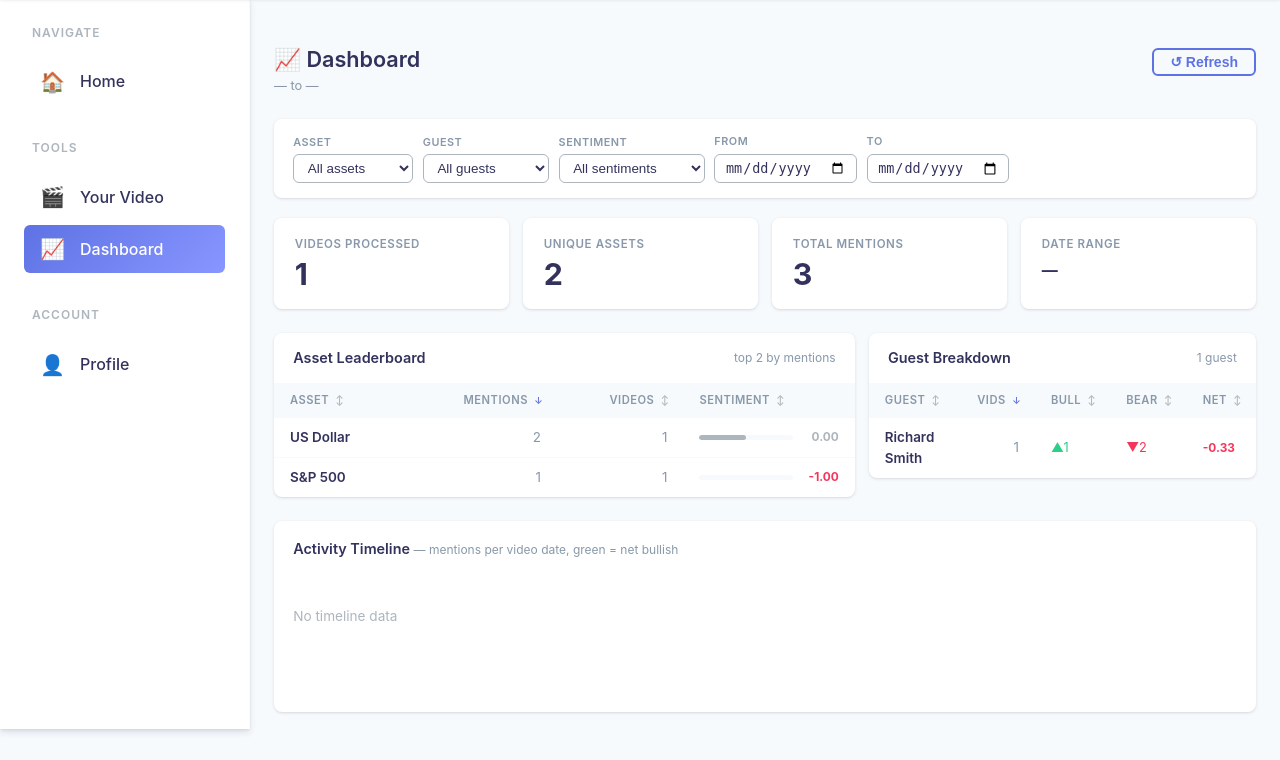
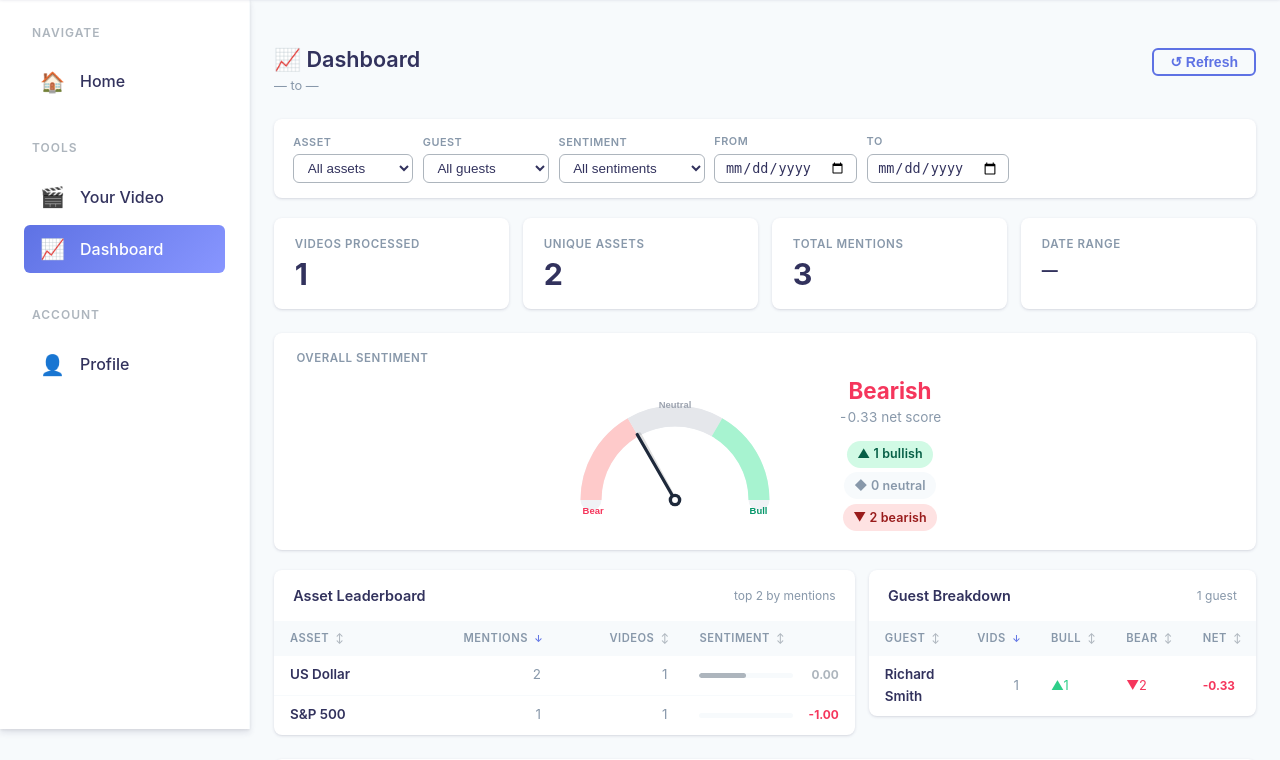
Before and after one commit to pawelofficial/tube-alpha.pro, a FastAPI app: page /dashboard in a window 1280 px wide. Shown: the part 71-831 px from the top of the page. Before the commit the page ends 807 px from the top, so only its background shows below. Run offline with FastAPI, Linux system fonts and the light colour scheme; data comes from the database, SQL or seed files in the repository.

Commit message:
dashboard gauge

```diff
--- a/templates/dashboard.html
+++ b/templates/dashboard.html
@@ -254,6 +254,60 @@
     margin-left: .25rem;
   }
 
+  /* ── Sentiment gauge ── */
+  .gauge-panel {
+    background: var(--bg-primary);
+    border-radius: var(--radius-lg);
+    box-shadow: var(--shadow-sm);
+    padding: 1rem 1.4rem 1.2rem;
+    margin-bottom: 1.25rem;
+  }
+  .gauge-heading {
+    font-size: .72rem;
+    font-weight: 600;
+    text-transform: uppercase;
+    letter-spacing: .5px;
+    color: var(--text-secondary);
+    margin-bottom: .75rem;
+  }
+  .gauge-body {
+    display: flex;
+    align-items: center;
+    justify-content: center;
+    gap: 2.5rem;
+    flex-wrap: wrap;
+  }
+  .gauge-svg-wrap { flex-shrink: 0; width: 210px; }
+  .gauge-text { text-align: center; min-width: 140px; }
+  .gauge-category {
+    font-size: 1.4rem;
+    font-weight: 700;
+    line-height: 1.1;
+    margin-bottom: .2rem;
+  }
+  .gauge-score {
+    font-size: .85rem;
+    color: var(--text-secondary);
+    font-variant-numeric: tabular-nums;
+    margin-bottom: .75rem;
+  }
+  .gauge-pills {
+    display: flex;
+    flex-direction: column;
+    gap: .3rem;
+    align-items: center;
+  }
+  .gauge-pill {
+    font-size: .78rem;
+    padding: .22rem .65rem;
+    border-radius: 99px;
+    font-weight: 600;
+    letter-spacing: .01em;
+  }
+  .gauge-pill.bull { background: #d1fae5; color: #065f46; }
+  .gauge-pill.bear { background: #fee2e2; color: #991b1b; }
+  .gauge-pill.neut { background: var(--bg-secondary); color: var(--text-secondary); }
+
   /* ── Sortable headers ── */
   .th-sort {
     cursor: pointer;
@@ -337,6 +391,11 @@
         <div class="stat-label">Date range</div>
         <div class="stat-value sm" id="stat-dates">—</div>
       </div>
+    </div>
+
+    <!-- Sentiment gauge -->
+    <div class="gauge-panel" id="gauge-panel">
+      <div class="state-box" style="min-height: 80px;"><div class="spinner"></div></div>
     </div>
 
     <!-- Asset leaderboard + Guest breakdown -->
@@ -589,6 +648,7 @@
       const data = await res.json();
 
       renderStats(data.stats || {});
+      renderGauge(data.stats || {});
       renderGrid(data.assets || [], data.guests || []);
       renderTimeline(data.timeline || []);
 
@@ -611,6 +671,59 @@
       document.getElementById(id).textContent = '—';
     });
     document.getElementById('dash-meta').textContent = 'Loading…';
+  }
+
+  function renderGauge(s) {
+    const bullish  = s.total_bullish  || 0;
+    const bearish  = s.total_bearish  || 0;
+    const mentions = s.total_mentions || 0;
+    const neutral  = Math.max(0, mentions - bullish - bearish);
+    const score    = s.net_score ?? 0;   // [-1, 1]
+
+    let category, catColor;
+    if      (score >  0.5) { category = 'Strongly Bullish'; catColor = '#059669'; }
+    else if (score >  0.1) { category = 'Bullish';          catColor = '#2dce89'; }
+    else if (score > -0.1) { category = 'Neutral';          catColor = '#9ca3af'; }
+    else if (score > -0.5) { category = 'Bearish';          catColor = '#f5365c'; }
+    else                   { category = 'Strongly Bearish'; catColor = '#be123c'; }
+
+    const rotation  = score * 90;
+    const scoreText = (score >= 0 ? '+' : '') + score.toFixed(2);
+
+    // Semi-circle arc:  centre (100,100) radius 80
+    // left (180°) → (20,100) | zone split at 120° → (60,30.7) and 60° → (140,30.7) | right (0°) → (180,100)
+    const svg = `<svg viewBox="0 0 200 115" xmlns="http://www.w3.org/2000/svg" style="width:100%;display:block;overflow:visible;">
+      <path d="M 20 100 A 80 80 0 0 1 180 100" fill="none" stroke="#f0f2f5" stroke-width="20" stroke-linecap="round"/>
+      <path d="M 20 100   A 80 80 0 0 1 60  30.7" fill="none" stroke="#fecaca" stroke-width="20"/>
+      <path d="M 60  30.7 A 80 80 0 0 1 140 30.7" fill="none" stroke="#e5e7eb" stroke-width="20"/>
+      <path d="M 140 30.7 A 80 80 0 0 1 180 100"  fill="none" stroke="#a7f3d0" stroke-width="20"/>
+      <line x1="100" y1="98" x2="100" y2="29"
+        stroke="rgba(0,0,0,.12)" stroke-width="4" stroke-linecap="round"
+        transform="rotate(${rotation + 1.5}, 100, 100)"/>
+      <line x1="100" y1="100" x2="100" y2="28"
+        stroke="#1e293b" stroke-width="3" stroke-linecap="round"
+        transform="rotate(${rotation}, 100, 100)"/>
+      <circle cx="100" cy="100" r="6"   fill="#1e293b"/>
+      <circle cx="100" cy="100" r="2.8" fill="white"/>
+      <text x="12"  y="113" font-size="9" fill="#f5365c" font-family="sans-serif" font-weight="700">Bear</text>
+      <text x="100" y="12"  font-size="9" fill="#9ca3af" font-family="sans-serif" font-weight="700" text-anchor="middle">Neutral</text>
+      <text x="188" y="113" font-size="9" fill="#059669" font-family="sans-serif" font-weight="700" text-anchor="end">Bull</text>
+    </svg>`;
+
+    document.getElementById('gauge-panel').innerHTML = `
+      <div class="gauge-heading">Overall Sentiment</div>
+      <div class="gauge-body">
+        <div class="gauge-svg-wrap">${svg}</div>
+        <div class="gauge-text">
+          <div class="gauge-category" style="color:${catColor};">${esc(category)}</div>
+          <div class="gauge-score">${scoreText} net score</div>
+          <div class="gauge-pills">
+            <span class="gauge-pill bull">▲ ${bullish} bullish</span>
+            <span class="gauge-pill neut">◆ ${neutral} neutral</span>
+            <span class="gauge-pill bear">▼ ${bearish} bearish</span>
+          </div>
+        </div>
+      </div>`;
   }
 
   function renderStats(s) {
--- a/tube_alpha/services/data.py
+++ b/tube_alpha/services/data.py
@@ -390,15 +390,22 @@ class DataService:
 
         stats = self._db.fetch_one(f"""
             SELECT
-                COUNT(DISTINCT c.video_id)  AS total_videos,
-                COUNT(DISTINCT a.asset)     AS total_assets,
-                COUNT(a.no)                 AS total_mentions,
-                MIN(c.video_date)           AS earliest_date,
-                MAX(c.video_date)           AS latest_date
+                COUNT(DISTINCT c.video_id)                                                          AS total_videos,
+                COUNT(DISTINCT a.asset)                                                             AS total_assets,
+                COUNT(a.no)                                                                         AS total_mentions,
+                MIN(c.video_date)                                                                   AS earliest_date,
+                MAX(c.video_date)                                                                   AS latest_date,
+                SUM(CASE WHEN LOWER(a.sentiment) LIKE '%bullish%' THEN 1 ELSE 0 END)               AS total_bullish,
+                SUM(CASE WHEN LOWER(a.sentiment) LIKE '%bearish%' THEN 1 ELSE 0 END)               AS total_bearish
             FROM channels c
             JOIN answers a ON a.video_id = c.video_id
             WHERE {where}
         """, wp) or {}
+        # Compute overall net sentiment score [-1, 1] from the bullish/bearish totals
+        b  = stats.get("total_bullish") or 0
+        be = stats.get("total_bearish") or 0
+        polar = b + be
+        stats["net_score"] = round((b - be) / polar, 3) if polar else 0
 
         timeline = self._db.fetch_all(f"""
             SELECT
```
